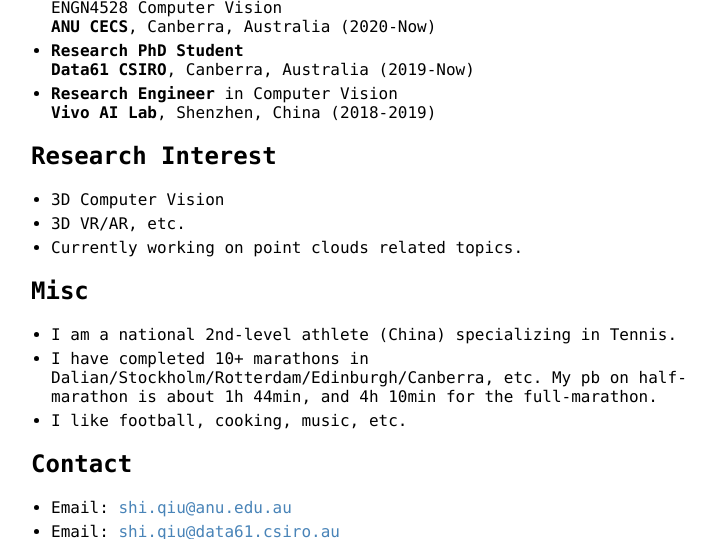
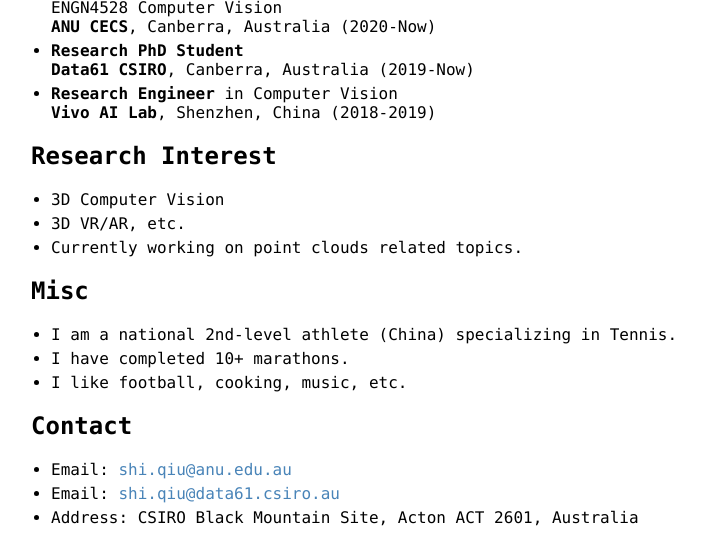
Before and after one commit to ShiQiu0419/ShiQiu0419.github.io, a Jekyll site: the page built from index.md, in a window 1280 px wide and 900 px high, scrolled down 997 px, cut to the strip 0-539 px from the top of the window. Shown: the whole strip, without its empty margins (259-975 px from the left). Built offline with Jekyll 4.4.1, drawn with Linux system fonts in a browser that asks for light colours; our own code applies the rules of GitHub Pages for plain Markdown files.

Commit message:
Update index.md

```diff
--- a/index.md
+++ b/index.md
@@ -48,7 +48,7 @@
 
 ## Misc
 * I am a national 2nd-level athlete (China) specializing in Tennis.
-* I have completed 10+ marathons in Dalian/Stockholm/Rotterdam/Edinburgh/Canberra, etc. My pb on half-marathon is about 1h 44min, and 4h 10min for the full-marathon.
+* I have completed 10+ marathons.
 * I like football, cooking, music, etc.
 
 ## Contact
```
